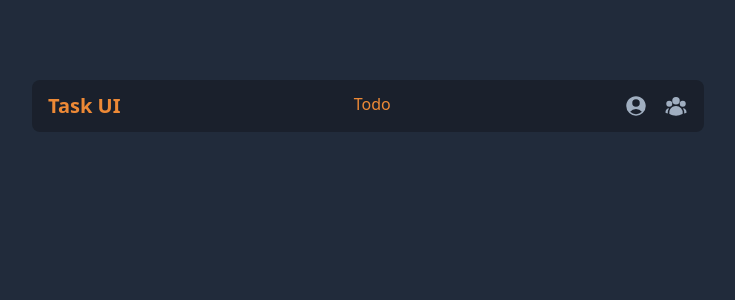
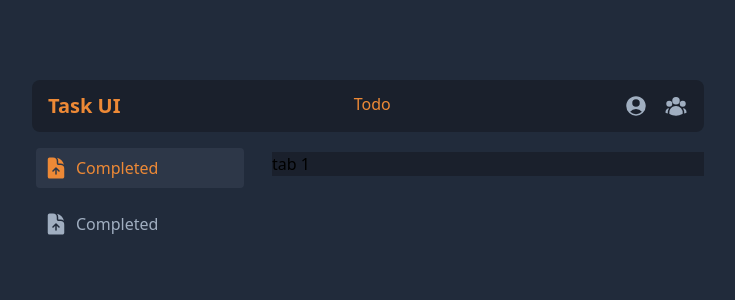
Before and after one commit to sam-621/task-ui, a React (Vite) app: page / in a window 1280 px wide. Shown: the top 300 px of the page, without its empty margins (272-1007 px from the left). Built offline with nearby package versions, Linux system fonts and the light colour scheme.

Commit message:
refactor: MainLayout component

```diff
--- a/src/App.tsx
+++ b/src/App.tsx
@@ -1,14 +1,14 @@
 import { QueryClient, QueryClientProvider } from '@tanstack/react-query'
 import { ToastContainer } from 'react-toastify'
 
-import { MainLayout } from '@/layouts'
+import { TodoView } from './modules'
 
 export const queryClient = new QueryClient()
 
 function App() {
   return (
     <QueryClientProvider client={queryClient}>
-      <MainLayout />
+      <TodoView />
       <ToastContainer
         position="bottom-left"
         autoClose={5000}
--- a/src/core/components/custom/TabsContainer.tsx
+++ b/src/core/components/custom/TabsContainer.tsx
@@ -2,20 +2,24 @@ import { FC, Fragment, ReactNode } from 'react'
 
 import { Tab } from '@headlessui/react'
 
+import { CustomTab } from '@/interfaces'
+
 export const TabsContainer: FC<Props> = ({ tabs, contents }) => {
   return (
-    <Tab.Group>
-      <Tab.List className="bg-[#9333EA0F] rounded-md p-1 flex justify-around mt-3">
-        {tabs.map((tab) => (
-          <Tab key={tab} as={Fragment}>
+    <Tab.Group as="main" className="flex flex-col gap-6 md:grid grid-cols-tabs-container">
+      <Tab.List className="rounded-md p-1 flex gap-4 justify-around mt-3 md:flex-col">
+        {tabs.map((tab, i) => (
+          // eslint-disable-next-line react/no-array-index-key
+          <Tab key={i} as={Fragment}>
             {({ selected }) => (
               <button
                 type="button"
                 className={`${
-                  selected && 'bg-white'
-                } text-primary rounded  outline-none text-sm w-full py-2`}
+                  selected ? 'bg-sub-card text-primary' : 'text-subtitle'
+                } text-center rounded text-base outline-none w-full p-2 md:text-left flex items-center gap-2`}
               >
-                {tab}
+                <div>{tab.icon}</div>
+                {tab.title}
               </button>
             )}
           </Tab>
@@ -24,7 +28,9 @@ export const TabsContainer: FC<Props> = ({ tabs, contents }) => {
       <Tab.Panels className="mt-5">
         {contents.map((content, i) => (
           // eslint-disable-next-line react/no-array-index-key
-          <Tab.Panel key={i}>{content}</Tab.Panel>
+          <Tab.Panel key={i} className="bg-card w-full">
+            {content}
+          </Tab.Panel>
         ))}
       </Tab.Panels>
     </Tab.Group>
@@ -32,6 +38,6 @@ export const TabsContainer: FC<Props> = ({ tabs, contents }) => {
 }
 
 type Props = {
-  tabs: string[]
+  tabs: CustomTab[]
   contents: ReactNode[]
 }
--- a/src/core/components/layouts/MainLayout.tsx
+++ b/src/core/components/layouts/MainLayout.tsx
@@ -1,9 +1,21 @@
+import { FC, PropsWithChildren, ReactNode } from 'react'
+
+import { CustomTab } from '@/interfaces'
+
+import { TabsContainer } from '../custom/TabsContainer'
 import { HeaderBar } from '../organisms/HeaderBar'
 
-export const MainLayout = () => {
+export const MainLayout: FC<PropsWithChildren<Props>> = ({ title, tabs, contents }) => {
   return (
     <div className="h-screen max-w-[672px] mt-4 mx-7 md:mx-auto md:mt-20">
-      <HeaderBar />
+      <HeaderBar title={title} />
+      <TabsContainer tabs={tabs} contents={contents} />
     </div>
   )
 }
+
+type Props = {
+  title: string
+  tabs: CustomTab[]
+  contents: ReactNode[]
+}
--- a/src/core/components/organisms/HeaderBar.tsx
+++ b/src/core/components/organisms/HeaderBar.tsx
@@ -1,13 +1,15 @@
+import { FC } from 'react'
+
 import { UserCircleIcon, UserGroupIcon } from '@heroicons/react/24/solid'
 
-export const HeaderBar = () => {
+export const HeaderBar: FC<Props> = ({ title }) => {
   return (
     <header className="bg-card rounded-lg flex justify-between px-4 py-3">
       <div>
         <h1 className="text-primary font-bold text-xl">Task UI</h1>
       </div>
       <div>
-        <h2 className="text-base text-primary">Todo</h2>
+        <h2 className="text-base text-primary">{title}</h2>
       </div>
       <nav className="flex gap-4">
         <UserCircleIcon width={24} className="text-subtitle" />
@@ -16,3 +18,7 @@ export const HeaderBar = () => {
     </header>
   )
 }
+
+type Props = {
+  title: string
+}
--- /dev/null
+++ b/src/core/interfaces/index.ts
@@ -0,0 +1 @@
+export * from './utils'
--- /dev/null
+++ b/src/core/interfaces/utils.ts
@@ -0,0 +1,6 @@
+import { ReactNode } from 'react'
+
+export type CustomTab = {
+  icon: ReactNode
+  title: string
+}
--- a/src/modules/Todo/TodoView.tsx
+++ b/src/modules/Todo/TodoView.tsx
@@ -1,3 +1,22 @@
+import { FC } from 'react'
+
+import { DocumentArrowUpIcon } from '@heroicons/react/24/solid'
+
+import { MainLayout } from '@/layouts'
+
+const TempTab: FC<any> = ({ title }) => {
+  return <h1>{title}</h1>
+}
+
 export const TodoView = () => {
-  return <h1>Home</h1>
+  return (
+    <MainLayout
+      title="Todo"
+      tabs={[
+        { icon: <DocumentArrowUpIcon width={24} />, title: 'Completed' },
+        { icon: <DocumentArrowUpIcon width={24} />, title: 'Completed' },
+      ]}
+      contents={[<TempTab title="tab 1" />, <TempTab title="tab 2" />]}
+    />
+  )
 }
--- /dev/null
+++ b/src/modules/Todo/components/Tabs.tsx
@@ -0,0 +1,19 @@
+import { DocumentArrowUpIcon } from '@heroicons/react/24/solid'
+
+import { CustomTab } from '@/interfaces'
+
+export const CompletedTaskTab: CustomTab = ({ selected }) => {
+  return (
+    <button
+      type="button"
+      className={`${
+        selected ? 'bg-sub-card text-primary' : 'text-subtitle'
+      } text-center rounded text-base outline-none w-full p-2 md:text-left flex items-center gap-2`}
+    >
+      <div>
+        <DocumentArrowUpIcon width={24} />
+      </div>
+      Completed
+    </button>
+  )
+}
--- a/tailwind.config.cjs
+++ b/tailwind.config.cjs
@@ -12,6 +12,9 @@ module.exports = {
         'sub-card': 'var(--sub-card-stroke)',
         tab: 'var(--tab-bg)',
       },
+      gridTemplateColumns: {
+        'tabs-container': '1fr 2fr',
+      },
     },
   },
   plugins: [],
```
